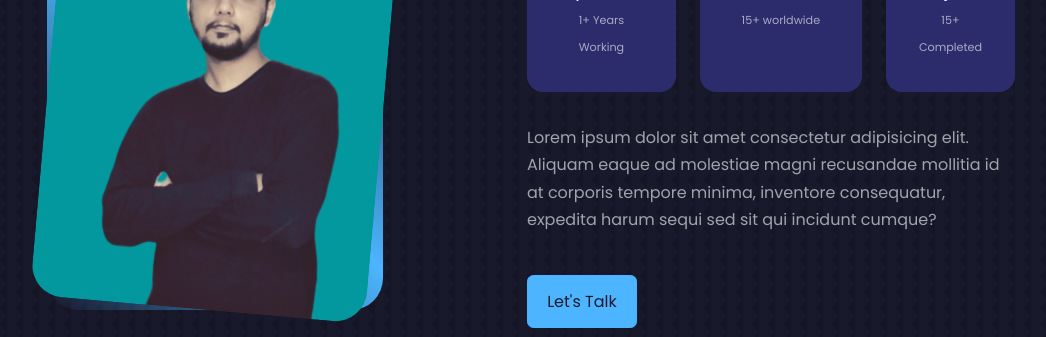
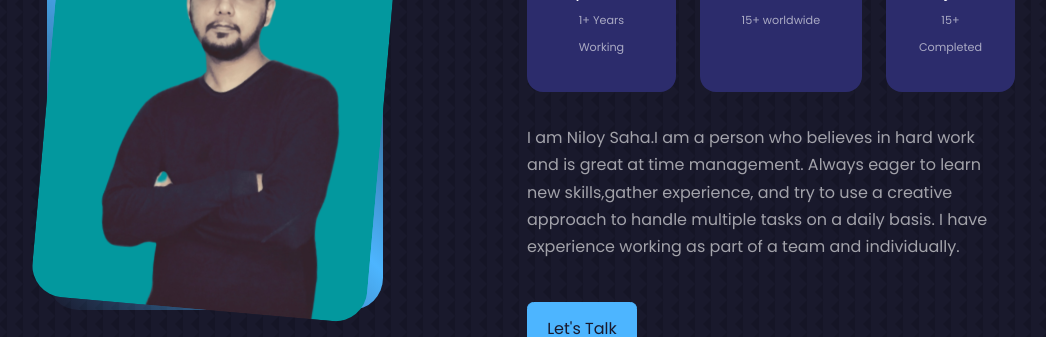
Before and after one commit to Niloy173/PortFolio-React, a React (Create React App) app: page / in a window 1280 px wide. Shown: the part 1140-1477 px from the top of the page, without its empty margins (113-1159 px from the left). Built offline with nearby package versions, Linux system fonts and the light colour scheme.

Commit message:
about description updated

```diff
--- a/src/about/About.jsx
+++ b/src/about/About.jsx
@@ -66,8 +66,8 @@ const about = () => {
 
       <p>
 
-      Lorem ipsum dolor sit amet consectetur adipisicing elit. Aliquam eaque ad molestiae magni recusandae mollitia id at corporis tempore minima, inventore consequatur,
-      expedita harum sequi sed sit qui incidunt cumque?
+      I am Niloy Saha.I am a person who believes in hard work and is great at time management. Always eager to learn new skills,gather experience, and try to use a creative approach to handle multiple tasks on a daily basis.
+      I have experience working as part of a team and individually.
 
       </p>
 
```
